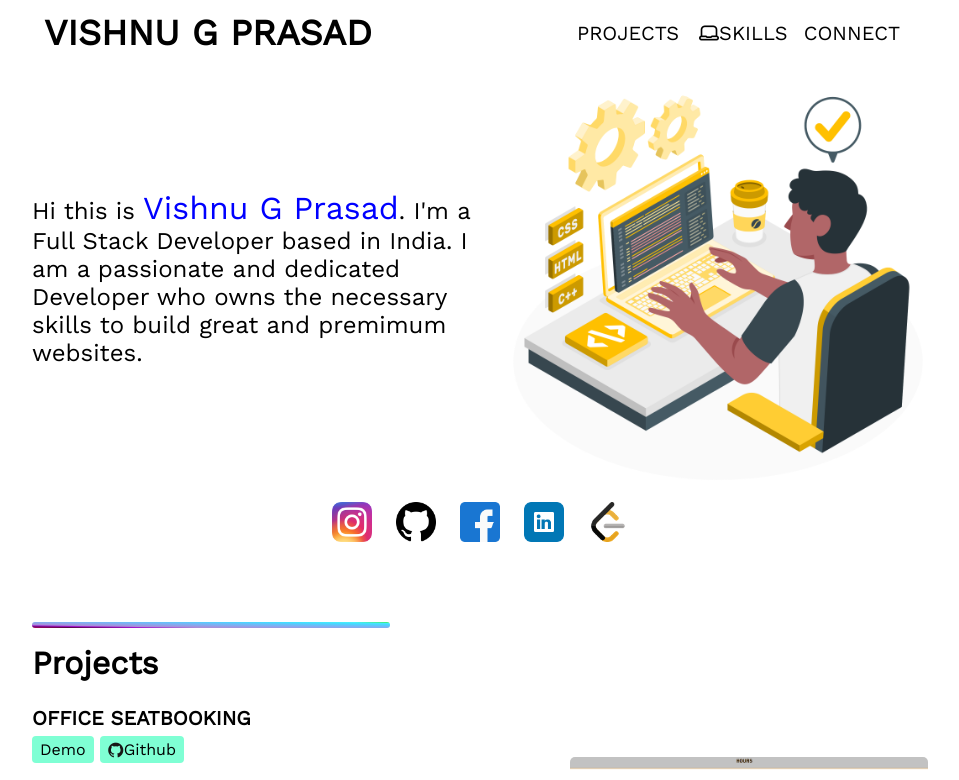
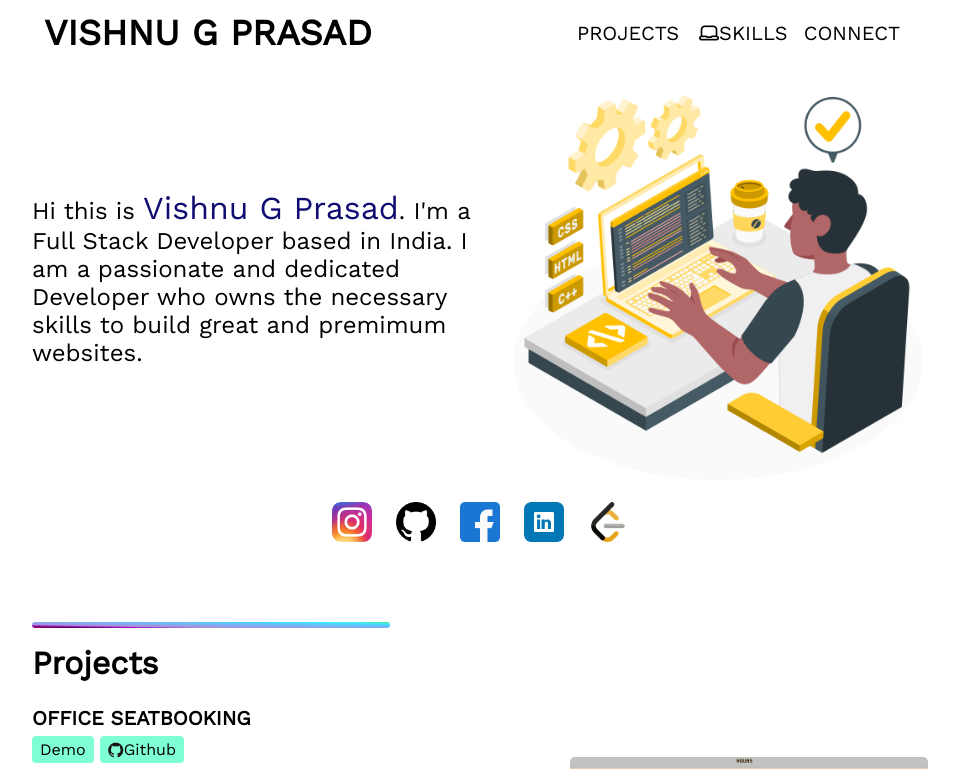
Before and after one commit to vishnugprasad/protfolio, a React (Create React App) app: page / in a window 1280 px wide. Shown: the top 780 px of the page, without its empty margins (160-1119 px from the left). Built offline with nearby package versions, Linux system fonts and the light colour scheme; some icons are missing.

Commit message:
CSS update

```diff
--- a/src/components/body/about/about.css
+++ b/src/components/body/about/about.css
@@ -17,7 +17,7 @@
 }
 
 .info-name{
-    color: blue;
+    color: rgb(16, 12, 114);
     font-size: 32px;
 }
 
```
